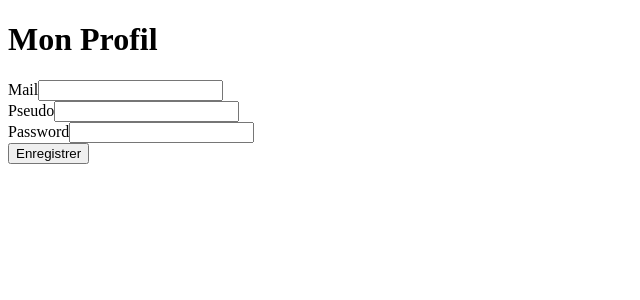
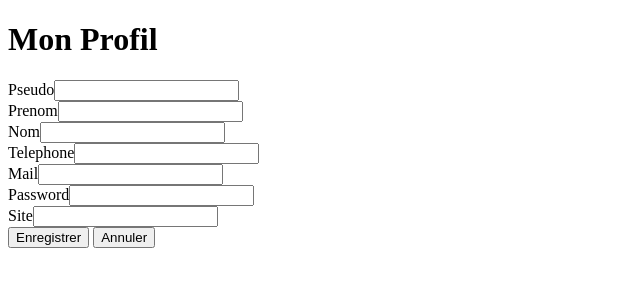
Before and after one commit to Tsekko/VENI, a Symfony app: template templates/participant/monProfil.html.twig in a window 1280 px wide. Shown: the part 88-388 px from the top of the page, without its empty margins (0-640 px from the left). Run offline with Twig, Linux system fonts and the light colour scheme; the template is opened without the code that fills it, so the values that code supplies are empty; form fields are guessed from the names that the template uses; some libraries are stand-ins or nearby versions.

Commit message:
Mise à jour du formulaire et des liaisons entre les pages : Récupération OK du profil

```diff
--- a/templates/components/navbar.html.twig
+++ b/templates/components/navbar.html.twig
@@ -5,7 +5,7 @@
         <a href="">Villes</a>
         <a href="">Sites</a>
         {% if app.user != null %}
-        <a href="">Mon profil</a>
+        <a href={{ path('app_monprofil') }}>Mon profil</a>
         <a href={{ path('app_logout') }}>Se déconnecter</a>
         {% else %}
         <a href={{ path('app_login') }}>Se connecter</a>
--- a/templates/participant/monProfil.html.twig
+++ b/templates/participant/monProfil.html.twig
@@ -5,9 +5,14 @@
 {% block body %}
     <h1>Mon Profil</h1>
     {{ form_start(monProfilForm) }}
+    {{ form_row(monProfilForm.pseudo) }}
+    {{ form_row(monProfilForm.prenom) }}
+    {{ form_row(monProfilForm.nom) }}
+    {{ form_row(monProfilForm.telephone) }}
     {{ form_row(monProfilForm.mail) }}
-    {{ form_row(monProfilForm.pseudo) }}
     {{ form_row(monProfilForm.password) }}
+    {{ form_row(monProfilForm.site) }}
     <button type="submit" class="btn">Enregistrer</button>
+    <button href="{{ path('app_home') }}" class="btn">Annuler</button>
     {{ form_end(monProfilForm) }}
 {% endblock %}
```
